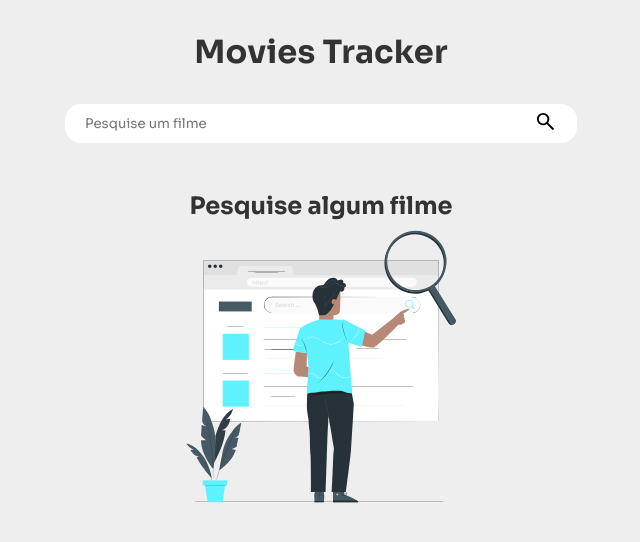
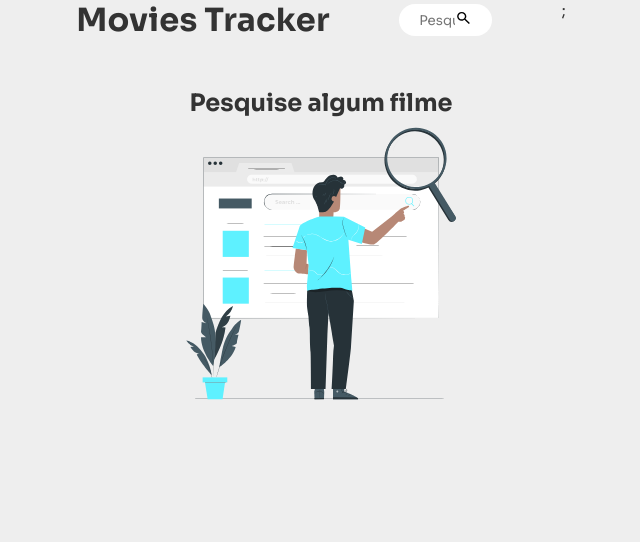
Before and after one commit to Faelkk/Search-movies, a React (Vite) app: page / in a window 1280 px wide. Shown: the top 542 px of the page, without its empty margins (319-959 px from the left). Built offline with nearby package versions, Linux system fonts and the light colour scheme.

Commit message:
feat: add useInputContext

```diff
--- a/src/App/App.tsx
+++ b/src/App/App.tsx
@@ -2,12 +2,10 @@ import { BrowserRouter } from "react-router-dom";
 import "../Style/style.css";
 
 import Routes from "./Routes/routes";
-import Header from "./Components/Header/Header";
 
 const App = () => {
   return (
     <BrowserRouter>
-      <Header />
       <Routes />
     </BrowserRouter>
   );
--- a/src/App/Components/Header/Header.tsx
+++ /dev/null
@@ -1,40 +0,0 @@
-import { Link, useLocation } from "react-router-dom";
-import {
-  Container,
-  ContainerBackHome,
-  HeaderCenter,
-  IconBackToHome,
-  SpanBack,
-  TitlePage,
-} from "./style";
-
-import arrowBack from "../../../assets/arrow_back_FILL0_wght400_GRAD0_opsz24.svg";
-
-const Header = () => {
-  const { pathname } = useLocation();
-  const isInHome = pathname === "/" ? true : false;
-
-  return (
-    <Container>
-      <HeaderCenter>
-        <TitlePage>
-          <Link to="/">Movies Tracker</Link>
-        </TitlePage>
-
-        {!isInHome ? (
-          <ContainerBackHome>
-            <Link to="/">
-              <SpanBack>
-                {" "}
-                <IconBackToHome src={arrowBack} />
-                Voltar para a pagina inicial
-              </SpanBack>
-            </Link>
-          </ContainerBackHome>
-        ) : null}
-      </HeaderCenter>
-    </Container>
-  );
-};
-
-export default Header;
--- a/src/App/Components/Header/style.ts
+++ /dev/null
@@ -1,47 +0,0 @@
-import styled from "styled-components";
-
-export const Container = styled.header`
-  display: flex;
-  justify-content: center;
-`;
-
-export const HeaderCenter = styled.div`
-  display: flex;
-  justify-content: center;
-  margin: 2rem 0;
-  width: 80%;
-  position: relative;
-  @media (max-width: 950px) {
-    flex-direction: column;
-    text-align: center;
-  }
-`;
-
-export const TitlePage = styled.h1`
-  font-size: 2rem;
-  letter-spacing: 0.2px;
-  font-weight: bold;
-  @media (max-width: 950px) {
-    margin-bottom: 1rem;
-  }
-`;
-
-export const IconBackToHome = styled.img``;
-
-export const ContainerBackHome = styled.div`
-  @media (max-width: 950px) {
-    position: relative;
-  }
-  display: flex;
-  align-items: center;
-  justify-content: center;
-  position: absolute;
-  left: 0;
-  top: 5px;
-`;
-
-export const SpanBack = styled.span`
-  display: flex;
-  align-items: center;
-  gap: 0.5rem;
-`;
--- /dev/null
+++ b/src/App/Context/useInputContext.tsx
@@ -0,0 +1,49 @@
+import { createContext, useState, useContext, FC, ReactNode } from "react";
+
+const InputContext = createContext<
+  | {
+      inputValue: string;
+      isInputDisabled: boolean;
+      handleSubmit: (value: string) => void;
+      setInputDisabled: (disabled: boolean) => void;
+      setInputValue: (value: string) => void;
+    }
+  | undefined
+>(undefined);
+
+interface InputProviderProps {
+  children: ReactNode;
+}
+
+const InputProvider: FC<InputProviderProps> = ({ children }) => {
+  const [inputValue, setInputValue] = useState("");
+  const [isInputDisabled, setInputDisabled] = useState(false);
+
+  const handleSubmit = (value: string) => {
+    setInputValue(value);
+  };
+
+  return (
+    <InputContext.Provider
+      value={{
+        inputValue,
+        isInputDisabled,
+        setInputValue,
+        handleSubmit,
+        setInputDisabled,
+      }}
+    >
+      {children}
+    </InputContext.Provider>
+  );
+};
+
+const useInputContext = () => {
+  const context = useContext(InputContext);
+  if (!context) {
+    throw new Error("useInputContext must be used within an InputProvider");
+  }
+  return context;
+};
+
+export { InputProvider, useInputContext };
--- /dev/null
+++ b/src/App/Pages/Home/Components/Header/Header.tsx
@@ -0,0 +1,13 @@
+import Input from "../Input/Input";
+import { Container, TitlePage } from "./style";
+
+const Header = () => {
+  return (
+    <Container>
+      <TitlePage>Movies Tracker</TitlePage>
+      <Input />;
+    </Container>
+  );
+};
+
+export default Header;
--- /dev/null
+++ b/src/App/Pages/Home/Components/Header/style.ts
@@ -0,0 +1,16 @@
+import styled from "styled-components";
+
+export const Container = styled.header`
+  display: flex;
+  justify-content: center;
+`;
+
+
+export const TitlePage = styled.h1`
+  font-size: 2rem;
+  letter-spacing: 0.2px;
+  font-weight: bold;
+  @media (max-width: 950px) {
+    margin-bottom: 1rem;
+  }
+`;
--- a/src/App/Pages/Home/Components/Input/Input.tsx
+++ b/src/App/Pages/Home/Components/Input/Input.tsx
@@ -1,24 +1,20 @@
-import { useState } from "react";
 import { ButtonSubmit, Container, Form, InputSearch } from "./style";
 
 import submitIcon from "../../../../../assets/search_FILL0_wght400_GRAD0_opsz24.svg";
+import { useInputContext } from "../../../../Context/useInputContext";
 
-interface inputProps {
-  onSubmit: (value: string) => void;
-  isInputDisabled: boolean;
-}
-
-const Input = ({ isInputDisabled, onSubmit }: inputProps) => {
-  const [searchValue, setSearchValue] = useState("");
+const Input = () => {
+  const { inputValue, isInputDisabled, handleSubmit, setInputValue } =
+    useInputContext();
 
   const handleInputChange = (e: React.ChangeEvent<HTMLInputElement>) => {
-    setSearchValue(e.target.value);
+    setInputValue(e.target.value);
   };
 
   const handleSubmitForm = (e: React.FormEvent<HTMLFormElement>) => {
     e.preventDefault();
-    onSubmit(searchValue);
-    setSearchValue("");
+    handleSubmit(inputValue);
+    setInputValue("");
   };
 
   return (
@@ -27,7 +23,7 @@ const Input = ({ isInputDisabled, onSubmit }: inputProps) => {
         <InputSearch
           type="text"
           placeholder="Pesquise um filme"
-          value={searchValue}
+          value={inputValue}
           onChange={handleInputChange}
           disabled={isInputDisabled}
         />
--- a/src/App/Pages/Home/Components/MoviesContent/MoviesContent.tsx
+++ b/src/App/Pages/Home/Components/MoviesContent/MoviesContent.tsx
@@ -5,18 +5,11 @@ import Card from "../Card/Card";
 import MovieError from "../Error/MovieError";
 import useFetchMoviesBySearch from "../../../../../Hooks/useFetchMovies";
 import { Loading } from "../../../../Components/Loader/Loading";
+import { useInputContext } from "../../../../Context/useInputContext";
 
-interface MoviesContentProps {
-  searchValue: string;
-  setInputDisabled: (value: boolean) => void;
-}
-
-const MoviesContent = ({
-  searchValue,
-  setInputDisabled,
-}: MoviesContentProps) => {
-  const { moviesBySearch, loading, error } =
-    useFetchMoviesBySearch(searchValue);
+const MoviesContent = () => {
+  const { inputValue, setInputDisabled } = useInputContext();
+  const { moviesBySearch, loading, error } = useFetchMoviesBySearch(inputValue);
 
   useEffect(() => {
     if (loading) {
--- a/src/App/Pages/Home/Home.tsx
+++ b/src/App/Pages/Home/Home.tsx
@@ -1,28 +1,16 @@
-import { useState } from "react";
-
 import MoviesContent from "./Components/MoviesContent/MoviesContent";
 import MoviesNoContent from "./Components/MoviesNoContent/MoviesNoContent";
-import Input from "./Components/Input/Input";
+
+import Header from "./Components/Header/Header";
+import { useInputContext } from "../../Context/useInputContext";
 
 const Home = () => {
-  const [inputValue, setInputValue] = useState("");
-  const [isInputDisabled, setInputDisabled] = useState(false);
-
-  const handleSubmit = (value: string) => {
-    setInputValue(value);
-  };
+  const { inputValue } = useInputContext();
 
   return (
     <>
-      <Input onSubmit={handleSubmit} isInputDisabled={isInputDisabled} />
-      {inputValue ? (
-        <MoviesContent
-          searchValue={inputValue}
-          setInputDisabled={setInputDisabled}
-        />
-      ) : (
-        <MoviesNoContent />
-      )}
+      <Header />
+      {inputValue ? <MoviesContent /> : <MoviesNoContent />}
     </>
   );
 };
--- a/src/App/Routes/routes.tsx
+++ b/src/App/Routes/routes.tsx
@@ -1,13 +1,17 @@
 import { Route, Routes } from "react-router-dom";
 import Home from "../Pages/Home/Home";
 import PageMovie from "../Pages/PageMovie/PageMovie";
+import { InputProvider } from "../Context/useInputContext";
 
 const routes = () => {
   return (
-    <Routes>
-      <Route path="/" element={<Home />} />
-      <Route path="/:idMovie" element={<PageMovie />} />
-    </Routes>
+    <InputProvider>
+      <Routes>
+        <Route path="/" element={<Home />} />
+
+        <Route path="/:idMovie" element={<PageMovie />} />
+      </Routes>
+    </InputProvider>
   );
 };
 
```
